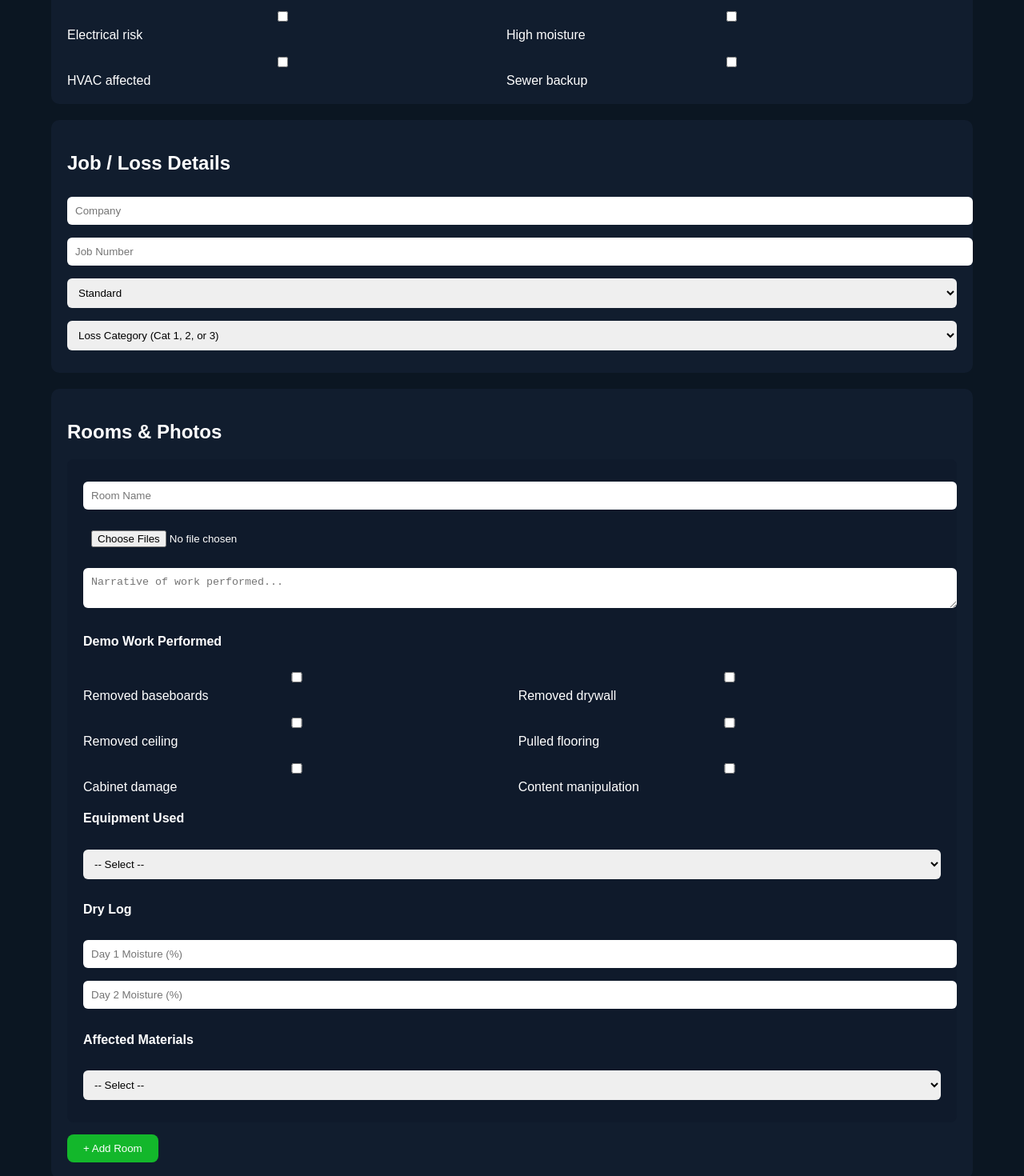
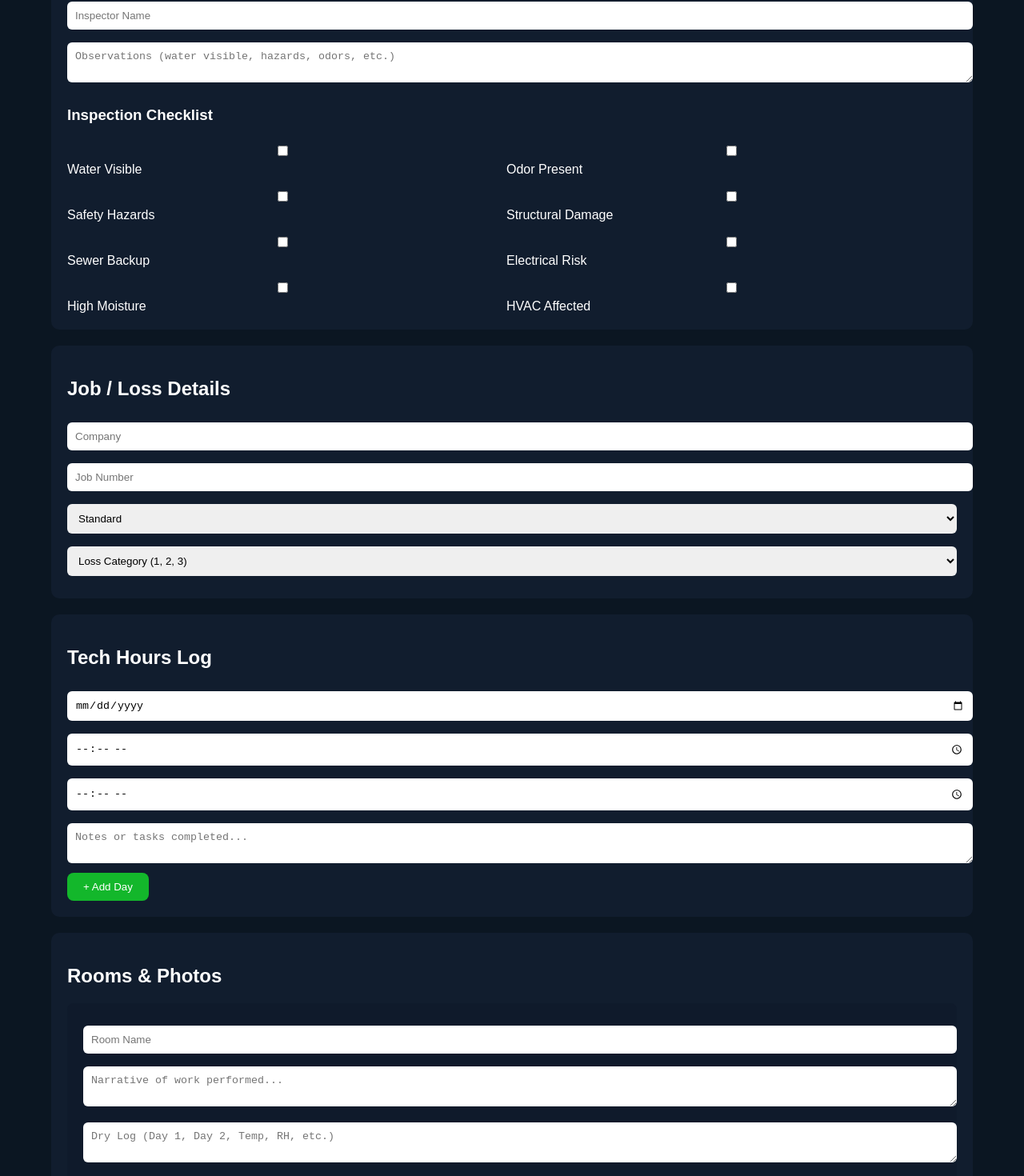
Before and after one commit to rookec2335-dev/mitigation-ai-suite-live, a React (Create React App) app in the folder client/: page / in a window 1280 px wide. Shown: the part 580-2050 px from the top of the page at 80% size. Built offline with nearby package versions, Linux system fonts and the light colour scheme.

Commit message:
Update App.js

```diff
--- a/client/src/App.js
+++ b/client/src/App.js
@@ -1,87 +1,92 @@
 import React, { useState } from 'react';
 import './styles.css';
-import logo from './WaterCleanUpLogoFinal.png';
 
 function App() {
-  // INITIAL INSPECTION
-  const [inspection, setInspection] = useState({
-    date: '',
-    inspector: '',
-    observations: '',
-    checklist: []
-  });
+  // Initial Inspection
+  const [inspectionDate, setInspectionDate] = useState('');
+  const [inspectorName, setInspectorName] = useState('');
+  const [observations, setObservations] = useState('');
+  const [inspectionChecklist, setInspectionChecklist] = useState([]);
 
-  // JOB / LOSS DETAILS
-  const [job, setJob] = useState({
-    company: '',
-    jobNumber: '',
-    type: 'Standard',
-    category: '',
-  });
+  const checklistItems = [
+    'Water Visible',
+    'Odor Present',
+    'Safety Hazards',
+    'Structural Damage',
+    'Sewer Backup',
+    'Electrical Risk',
+    'High Moisture',
+    'HVAC Affected'
+  ];
 
-  // ROOMS SECTION
-  const [rooms, setRooms] = useState([
-    { name: '', narrative: '', photos: [], demo: {}, equipment: '', moistureDay1: '', moistureDay2: '', material: '' }
+  const toggleChecklistItem = (item) => {
+    setInspectionChecklist((prev) =>
+      prev.includes(item) ? prev.filter((i) => i !== item) : [...prev, item]
+    );
+  };
+
+  // Job/Loss Details
+  const [company, setCompany] = useState('');
+  const [jobNumber, setJobNumber] = useState('');
+  const [lossType, setLossType] = useState('Standard');
+  const [lossCategory, setLossCategory] = useState('');
+
+  // Tech Hours Section
+  const [techHours, setTechHours] = useState([
+    { date: '', timeIn: '', timeOut: '', notes: '' }
   ]);
 
-  // ADD NEW ROOM
+  const addTechHour = () => {
+    setTechHours([...techHours, { date: '', timeIn: '', timeOut: '', notes: '' }]);
+  };
+
+  const updateTechHour = (index, field, value) => {
+    const updated = [...techHours];
+    updated[index][field] = value;
+    setTechHours(updated);
+  };
+
+  // Rooms & Photos
+  const [rooms, setRooms] = useState([
+    { name: '', photos: [], narrative: '', dryLog: '' }
+  ]);
+
   const addRoom = () => {
-    setRooms([...rooms, { name: '', narrative: '', photos: [], demo: {}, equipment: '', moistureDay1: '', moistureDay2: '', material: '' }]);
+    setRooms([...rooms, { name: '', photos: [], narrative: '', dryLog: '' }]);
   };
 
   const updateRoom = (index, field, value) => {
-    const updated = [...rooms];
-    updated[index][field] = value;
-    setRooms(updated);
-  };
-
-  const handleRoomPhotoUpload = (index, e) => {
-    const fileList = Array.from(e.target.files);
-    const updated = [...rooms];
-    updated[index].photos = fileList;
-    setRooms(updated);
+    const updatedRooms = [...rooms];
+    updatedRooms[index][field] = value;
+    setRooms(updatedRooms);
   };
 
   return (
     <div className="container">
-
       {/* HEADER */}
-      <img src={logo} alt="Company Logo" className="logo" />
-      <h1>Mitigation Supervisor Console</h1>
-      <p className="subtitle">Professional Insurance Format • Field Ready</p>
+      <header>
+        <img src="/WaterCleanUpLogoFinal.png" alt="Logo" className="company-logo" />
+        <h1>Mitigation Supervisor Console</h1>
+        <p>Professional Insurance Format • Field Ready</p>
+      </header>
 
       {/* INITIAL INSPECTION */}
       <section className="card">
         <h2>Initial Inspection</h2>
-        <input type="date" placeholder="mm/dd/yyyy" value={inspection.date}
-          onChange={(e) => setInspection({ ...inspection, date: e.target.value })} />
+        <input type="date" placeholder="mm/dd/yyyy" value={inspectionDate} onChange={(e) => setInspectionDate(e.target.value)} />
+        <input type="text" placeholder="Inspector Name" value={inspectorName} onChange={(e) => setInspectorName(e.target.value)} />
+        <textarea placeholder="Observations (water visible, hazards, odors, etc.)" value={observations} onChange={(e) => setObservations(e.target.value)}></textarea>
 
-        <input type="text" placeholder="Inspector Name" value={inspection.inspector}
-          onChange={(e) => setInspection({ ...inspection, inspector: e.target.value })} />
-
-        <textarea placeholder="Observations (water visible, odors, hazards, etc.)"
-          value={inspection.observations}
-          onChange={(e) => setInspection({ ...inspection, observations: e.target.value })} ></textarea>
-
-        {/* CHECKLIST SECTION */}
-        <h3>Inspection Checklist (Select Any That Apply)</h3>
+        <h3>Inspection Checklist</h3>
         <div className="checklist-grid">
-          {[
-            "Water visible", "Odor present", "Safety hazards", "Structural damage",
-            "Electrical risk", "High moisture", "HVAC affected", "Sewer backup"
-          ].map((item) => (
-            <label key={item}>
+          {checklistItems.map((item, index) => (
+            <label key={index} className="check-item">
               <input
                 type="checkbox"
-                checked={inspection.checklist.includes(item)}
-                onChange={() => {
-                  const exists = inspection.checklist.includes(item);
-                  const updated = exists
-                    ? inspection.checklist.filter((i) => i !== item)
-                    : [...inspection.checklist, item];
-                  setInspection({ ...inspection, checklist: updated });
-                }}
-              /> {item}
+                checked={inspectionChecklist.includes(item)}
+                onChange={() => toggleChecklistItem(item)}
+              />
+              {item}
             </label>
           ))}
         </div>
@@ -90,91 +95,51 @@ function App() {
       {/* JOB / LOSS DETAILS */}
       <section className="card">
         <h2>Job / Loss Details</h2>
-        <input type="text" placeholder="Company" value={job.company}
-          onChange={(e) => setJob({ ...job, company: e.target.value })} />
+        <input type="text" placeholder="Company" value={company} onChange={(e) => setCompany(e.target.value)} />
+        <input type="text" placeholder="Job Number" value={jobNumber} onChange={(e) => setJobNumber(e.target.value)} />
 
-        <input type="text" placeholder="Job Number" value={job.jobNumber}
-          onChange={(e) => setJob({ ...job, jobNumber: e.target.value })} />
-
-        <select value={job.type} onChange={(e) => setJob({ ...job, type: e.target.value })}>
-          <option>Standard</option>
-          <option>Emergency</option>
-          <option>After Hours</option>
+        <select value={lossType} onChange={(e) => setLossType(e.target.value)}>
+          <option value="Standard">Standard</option>
+          <option value="Emergency">Emergency</option>
+          <option value="Sewer">Sewer</option>
         </select>
 
-        <select value={job.category} onChange={(e) => setJob({ ...job, category: e.target.value })}>
-          <option value="">Loss Category (Cat 1, 2, or 3)</option>
-          <option>Cat 1 - Clean Water</option>
-          <option>Cat 2 - Grey Water</option>
-          <option>Cat 3 - Black Water</option>
+        <select value={lossCategory} onChange={(e) => setLossCategory(e.target.value)}>
+          <option value="">Loss Category (1, 2, 3)</option>
+          <option value="Cat 1">Cat 1</option>
+          <option value="Cat 2">Cat 2</option>
+          <option value="Cat 3">Cat 3</option>
         </select>
+      </section>
+
+      {/* TECH HOURS SECTION */}
+      <section className="card">
+        <h2>Tech Hours Log</h2>
+        {techHours.map((entry, index) => (
+          <div key={index} className="tech-card">
+            <input type="date" value={entry.date} onChange={(e) => updateTechHour(index, 'date', e.target.value)} />
+            <div className="time-row">
+              <input type="time" value={entry.timeIn} onChange={(e) => updateTechHour(index, 'timeIn', e.target.value)} />
+              <input type="time" value={entry.timeOut} onChange={(e) => updateTechHour(index, 'timeOut', e.target.value)} />
+            </div>
+            <textarea placeholder="Notes or tasks completed..." value={entry.notes} onChange={(e) => updateTechHour(index, 'notes', e.target.value)} />
+          </div>
+        ))}
+        <button className="add-room-btn" onClick={addTechHour}>+ Add Day</button>
       </section>
 
       {/* ROOMS SECTION */}
       <section className="card">
         <h2>Rooms & Photos</h2>
-
         {rooms.map((room, index) => (
           <div key={index} className="room-card">
-            <input type="text" placeholder="Room Name" value={room.name}
-              onChange={(e) => updateRoom(index, 'name', e.target.value)} />
-
-            <input type="file" multiple onChange={(e) => handleRoomPhotoUpload(index, e)} />
-
-            <textarea placeholder="Narrative of work performed..."
-              value={room.narrative}
-              onChange={(e) => updateRoom(index, 'narrative', e.target.value)} />
-
-            <h4>Demo Work Performed</h4>
-            <div className="checklist-grid">
-              {[
-                "Removed baseboards", "Removed drywall", "Removed ceiling",
-                "Pulled flooring", "Cabinet damage", "Content manipulation"
-              ].map((item) => (
-                <label key={item}>
-                  <input
-                    type="checkbox"
-                    checked={room.demo?.[item] || false}
-                    onChange={() => updateRoom(index, 'demo', {
-                      ...room.demo,
-                      [item]: !room.demo?.[item]
-                    })}
-                  /> {item}
-                </label>
-              ))}
-            </div>
-
-            <h4>Equipment Used</h4>
-            <select value={room.equipment} onChange={(e) => updateRoom(index, 'equipment', e.target.value)}>
-              <option value="">-- Select --</option>
-              <option>Dehumidifier</option>
-              <option>Air Mover</option>
-              <option>Air Scrubber</option>
-              <option>HEPA Vacuum</option>
-            </select>
-
-            <h4>Dry Log</h4>
-            <input type="text" placeholder="Day 1 Moisture (%)" value={room.moistureDay1}
-              onChange={(e) => updateRoom(index, 'moistureDay1', e.target.value)} />
-            <input type="text" placeholder="Day 2 Moisture (%)" value={room.moistureDay2}
-              onChange={(e) => updateRoom(index, 'moistureDay2', e.target.value)} />
-
-            <h4>Affected Materials</h4>
-            <select value={room.material} onChange={(e) => updateRoom(index, 'material', e.target.value)}>
-              <option value="">-- Select --</option>
-              <option>Drywall</option>
-              <option>Framing</option>
-              <option>Subfloor</option>
-              <option>Vanity/Cabinets</option>
-              <option>Contents</option>
-            </select>
+            <input type="text" placeholder="Room Name" value={room.name} onChange={(e) => updateRoom(index, 'name', e.target.value)} />
+            <textarea placeholder="Narrative of work performed..." value={room.narrative} onChange={(e) => updateRoom(index, 'narrative', e.target.value)} />
+            <textarea placeholder="Dry Log (Day 1, Day 2, Temp, RH, etc.)" value={room.dryLog} onChange={(e) => updateRoom(index, 'dryLog', e.target.value)} />
           </div>
         ))}
-
         <button className="add-room-btn" onClick={addRoom}>+ Add Room</button>
       </section>
-
-      <button className="ai-btn">Generate Insurance Summary (AI)</button>
     </div>
   );
 }
```
